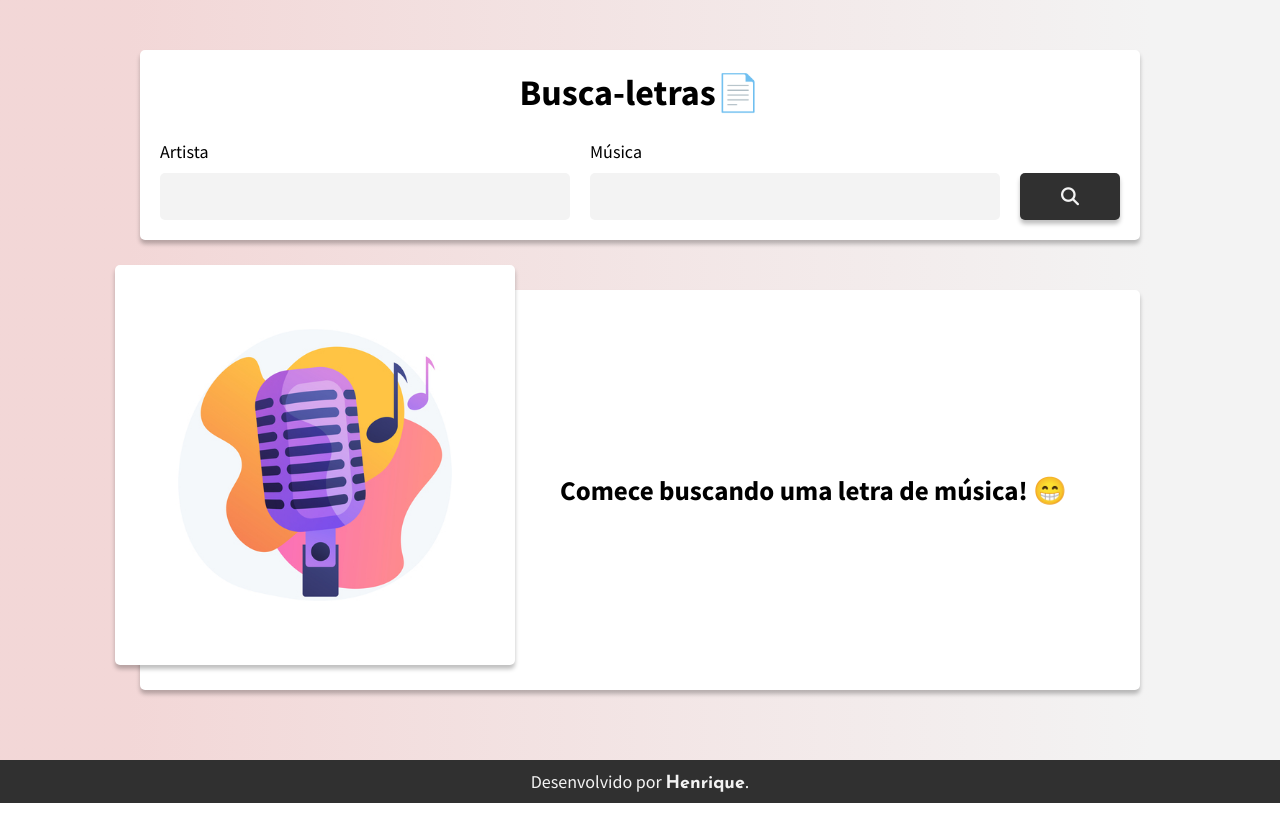
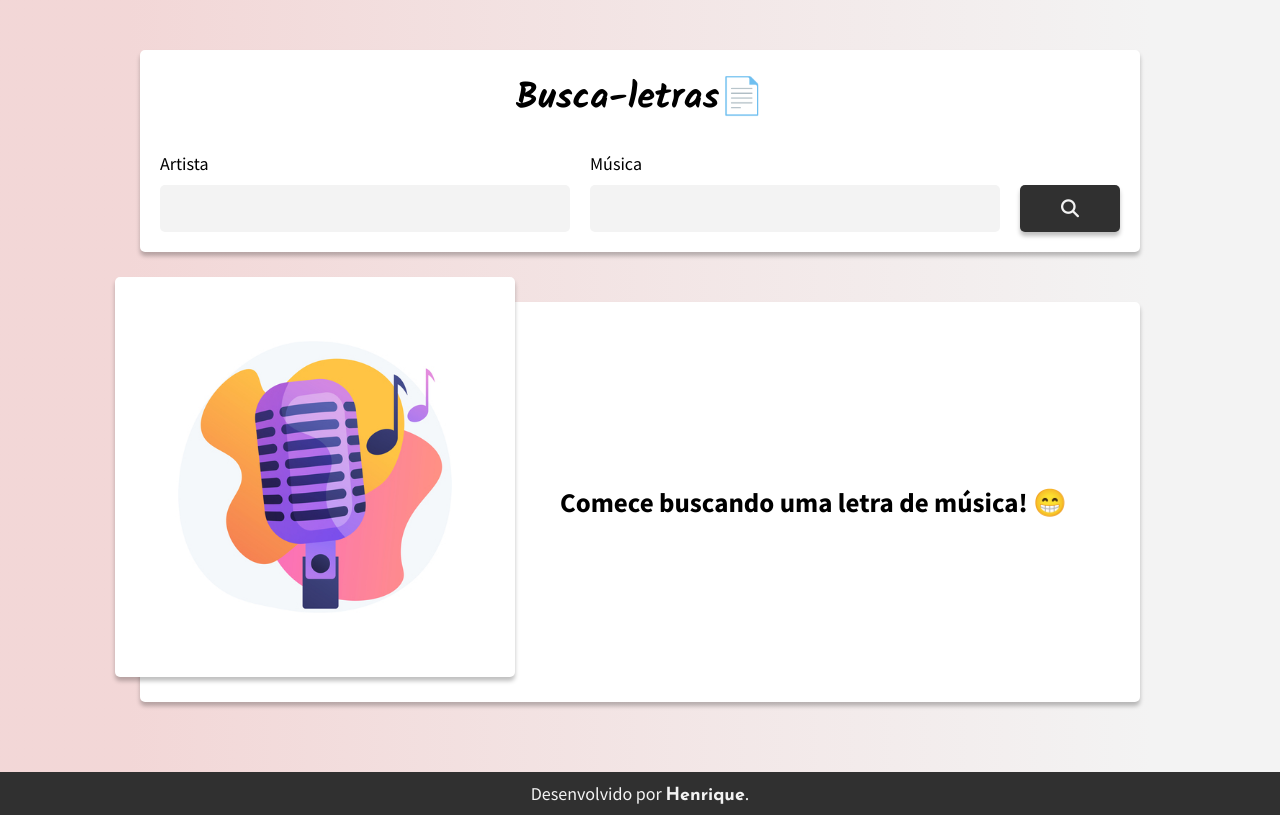
Before and after one commit to heenrik3/busca-letras, a React (Create React App) app: page / in a window 1280 px wide. Built offline with nearby package versions, Linux system fonts and the light colour scheme.

Commit message:
font update

```diff
--- a/src/components/Header.js
+++ b/src/components/Header.js
@@ -24,7 +24,7 @@ function Header(props) {
 
   return (
     <header className="header">
-      <h1>Busca-letras📄</h1>
+      <h1 className="header__logo">Busca-letras📄</h1>
 
       <div className="header__actions">
         <div className="header__input">
--- a/src/main.sass
+++ b/src/main.sass
@@ -1,5 +1,6 @@
 @import url('https://fonts.googleapis.com/css2?family=Source+Sans+Pro:wght@400;600;700&display=swap')
 @import url('https://fonts.googleapis.com/css2?family=Josefin+Sans:wght@700&display=swap')
+@import url('https://fonts.googleapis.com/css2?family=Kalam:wght@400;700&display=swap')
 
 $mine-shaft: #303030
 $concrete: #F3F3F3
@@ -125,6 +126,9 @@ button, input
     flex-direction: column
     align-items: center
     gap: 2.5rem
+
+    &__logo
+        font-family: 'Kalam', cursive
 
     &__actions
         width: 100%
```
